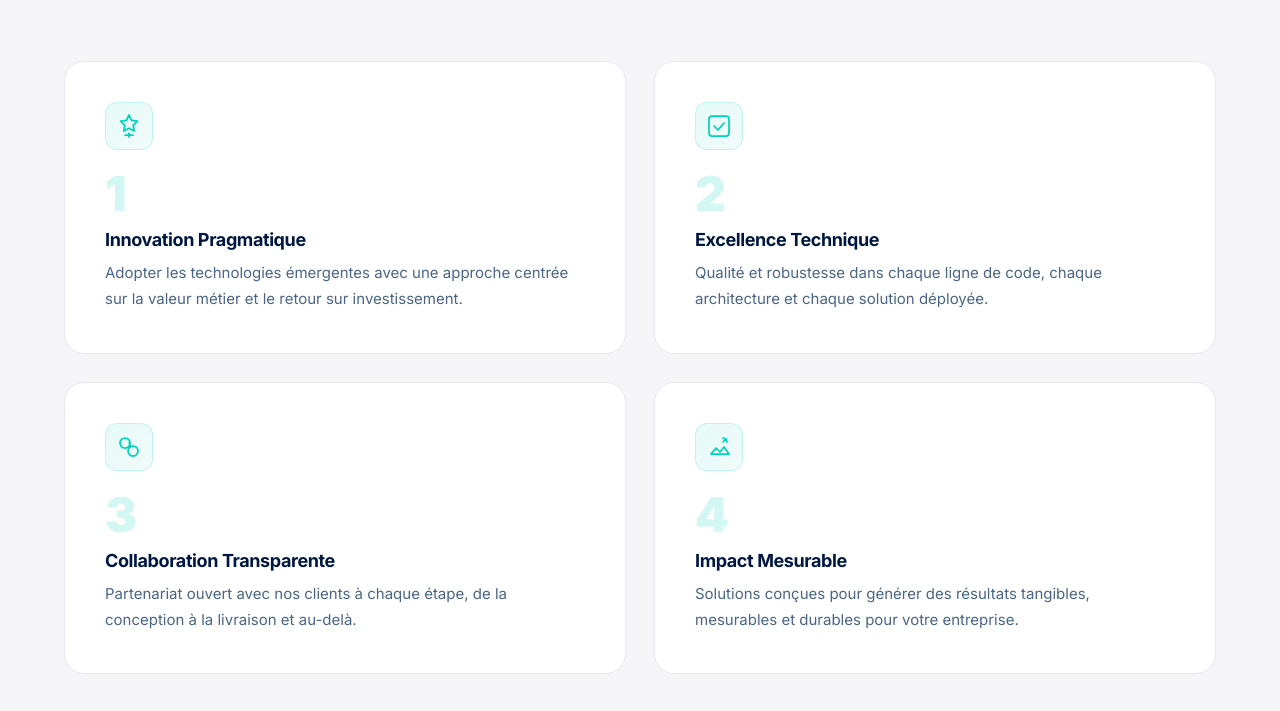
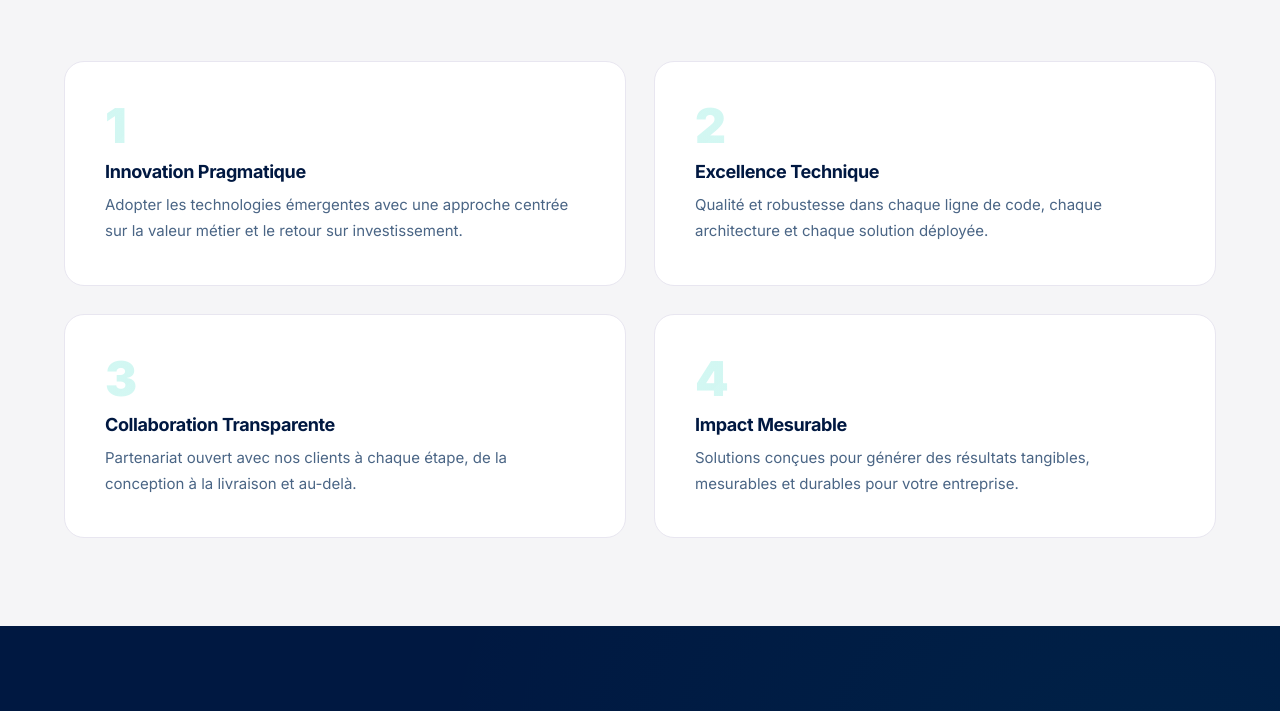
Before and after one commit to anarouz01/anarouz01.github.io, a plain HTML site: page about.html in a window 1280 px wide. Shown: the part 1577-2288 px from the top of the page. Drawn offline with Linux system fonts and the light colour scheme.

Commit message:
modification de style

```diff
--- a/about.html
+++ b/about.html
@@ -384,49 +384,24 @@
         <div class="values-grid">
 
           <article class="value-card animate-in" aria-labelledby="value-1">
-            <div class="value-card__icon" aria-hidden="true">
-              <svg width="26" height="26" viewBox="0 0 26 26" fill="none">
-                <path d="M13 2l2.6 5.3 5.8.85-4.2 4.1.99 5.75L13 15.3l-5.19 2.7.99-5.75L4.6 8.15l5.8-.85L13 2z" stroke="#00d3b7" stroke-width="1.75" stroke-linejoin="round"/>
-                <path d="M13 20v4M9 22h8" stroke="#00d3b7" stroke-width="1.75" stroke-linecap="round"/>
-              </svg>
-            </div>
             <p class="value-card__number">1</p>
             <h3 class="value-card__title" id="value-1">Innovation Pragmatique</h3>
             <p class="value-card__text">Adopter les technologies émergentes avec une approche centrée sur la valeur métier et le retour sur investissement.</p>
           </article>
 
           <article class="value-card animate-in" aria-labelledby="value-2">
-            <div class="value-card__icon" aria-hidden="true">
-              <svg width="26" height="26" viewBox="0 0 26 26" fill="none">
-                <rect x="3" y="3" width="20" height="20" rx="3" stroke="#00d3b7" stroke-width="1.75"/>
-                <path d="M8 13l4 4 6-7" stroke="#00d3b7" stroke-width="1.75" stroke-linecap="round" stroke-linejoin="round"/>
-              </svg>
-            </div>
             <p class="value-card__number">2</p>
             <h3 class="value-card__title" id="value-2">Excellence Technique</h3>
             <p class="value-card__text">Qualité et robustesse dans chaque ligne de code, chaque architecture et chaque solution déployée.</p>
           </article>
 
           <article class="value-card animate-in" aria-labelledby="value-3">
-            <div class="value-card__icon" aria-hidden="true">
-              <svg width="26" height="26" viewBox="0 0 26 26" fill="none">
-                <circle cx="9" cy="9" r="5" stroke="#00d3b7" stroke-width="1.75"/>
-                <circle cx="17" cy="17" r="5" stroke="#00d3b7" stroke-width="1.75"/>
-                <path d="M13 9c1.5 1.5 1.5 3.5 0 5" stroke="#00d3b7" stroke-width="1.5" stroke-linecap="round"/>
-              </svg>
-            </div>
             <p class="value-card__number">3</p>
             <h3 class="value-card__title" id="value-3">Collaboration Transparente</h3>
             <p class="value-card__text">Partenariat ouvert avec nos clients à chaque étape, de la conception à la livraison et au-delà.</p>
           </article>
 
           <article class="value-card animate-in" aria-labelledby="value-4">
-            <div class="value-card__icon" aria-hidden="true">
-              <svg width="26" height="26" viewBox="0 0 26 26" fill="none">
-                <path d="M5 20l5-6 4 4 4-5 5 7H5z" stroke="#00d3b7" stroke-width="1.75" stroke-linecap="round" stroke-linejoin="round"/>
-                <path d="M20 5l-3 3M20 5l-3-1M20 5l1 3" stroke="#00d3b7" stroke-width="1.75" stroke-linecap="round" stroke-linejoin="round"/>
-              </svg>
-            </div>
             <p class="value-card__number">4</p>
             <h3 class="value-card__title" id="value-4">Impact Mesurable</h3>
             <p class="value-card__text">Solutions conçues pour générer des résultats tangibles, mesurables et durables pour votre entreprise.</p>
@@ -471,7 +446,7 @@
             </ul>
           </article>
 
-          <article class="service-card service-card--featured animate-in" aria-labelledby="exp-sig">
+          <article class="service-card animate-in" aria-labelledby="exp-sig">
             <div class="service-card__badge">Expertise distinctive</div>
             <div class="service-card__icon" aria-hidden="true">
               <svg width="40" height="40" viewBox="0 0 40 40" fill="none">
```
Also changed, not shown: index.html (+1 -1 lines).
